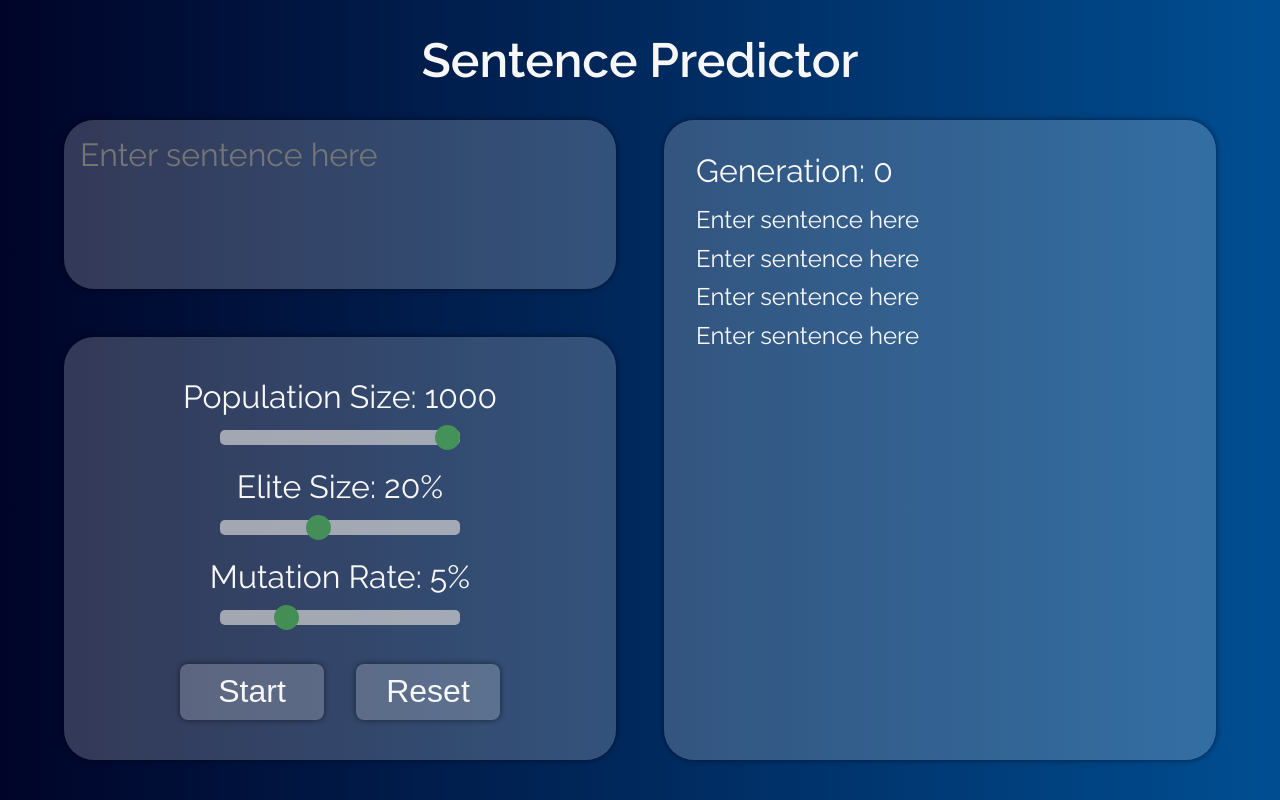
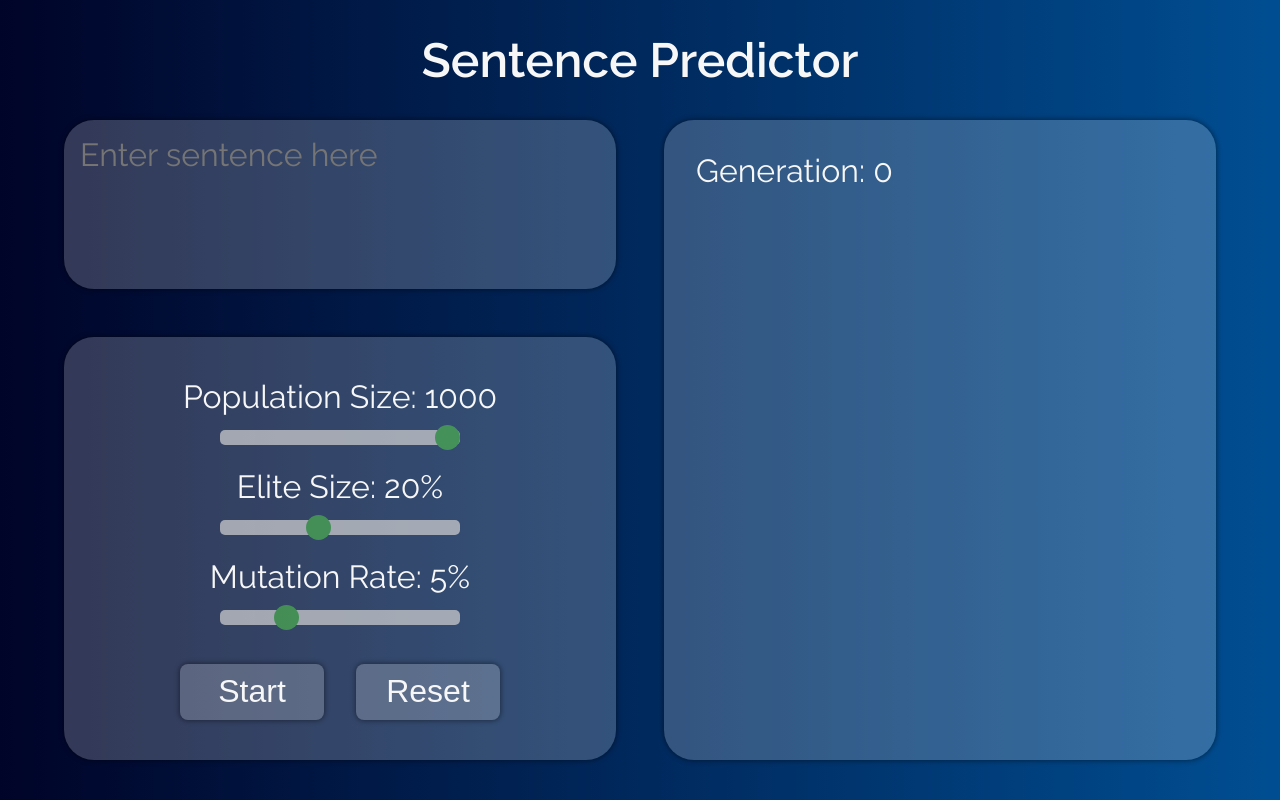
Before and after one commit to FortunateSpy5/Sentence-Prediction-Using-Genetic-Algorithm, a plain HTML site: page index.html in a window 1280 px wide. Drawn offline with Linux system fonts and the light colour scheme.

Commit message:
Update index.html

```diff
--- a/index.html
+++ b/index.html
@@ -43,10 +43,6 @@
                     Generation: <span id="generation">0</span>
                 </div>
                 <ul>
-                    <li>Enter sentence here</li>
-                    <li>Enter sentence here</li>
-                    <li>Enter sentence here</li>
-                    <li>Enter sentence here</li>
                 </ul>
             </div>
         </div>
```
